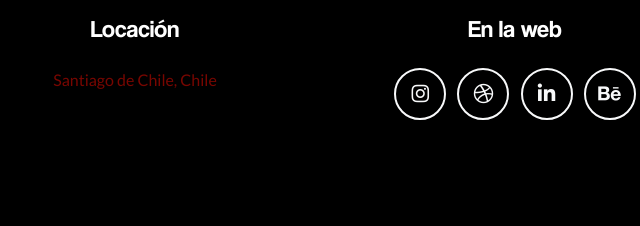
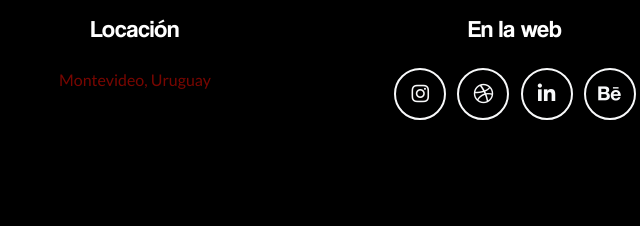
Before and after one commit to Rogergonzalez21/deryssevilla.design, a website with bundled scripts: page index.html in a window 1280 px wide. Shown: the part 4866-5092 px from the top of the page, 125-765 px from the left. Built offline with nearby package versions, Linux system fonts and the light colour scheme.

Commit message:
Changed location from "Santiago" to "Montevideo"

```diff
--- a/index.html
+++ b/index.html
@@ -434,7 +434,7 @@
           <!-- Footer Location -->
           <div class="col-lg-4 mb-5 mb-lg-0">
             <h4 class="mb-4">Locación</h4>
-            <p><a href="https://www.google.com/maps/place/Santiago,+Regi%C3%B3n+Metropolitana,+Chile/@-33.4724228,-70.7699136,11z/data=!3m1!4b1!4m5!3m4!1s0x9662c5410425af2f:0x8475d53c400f0931!8m2!3d-33.4488897!4d-70.6692655" target="_blank">Santiago de Chile, Chile</a></p>
+            <p><a href="https://www.google.com/maps/place/Montevideo,+Departamento+de+Montevideo,+Uruguay/@-34.8210782,-56.3064783,12z/data=!3m1!4b1!4m5!3m4!1s0x959f80ffc63bf7d3:0x6b321b2e355bec99!8m2!3d-34.9011127!4d-56.1645314" target="_blank">Montevideo, Uruguay</a></p>
           </div>
 
           <!-- Footer Social Icons -->
```
Also changed, not shown: 1 other file.
